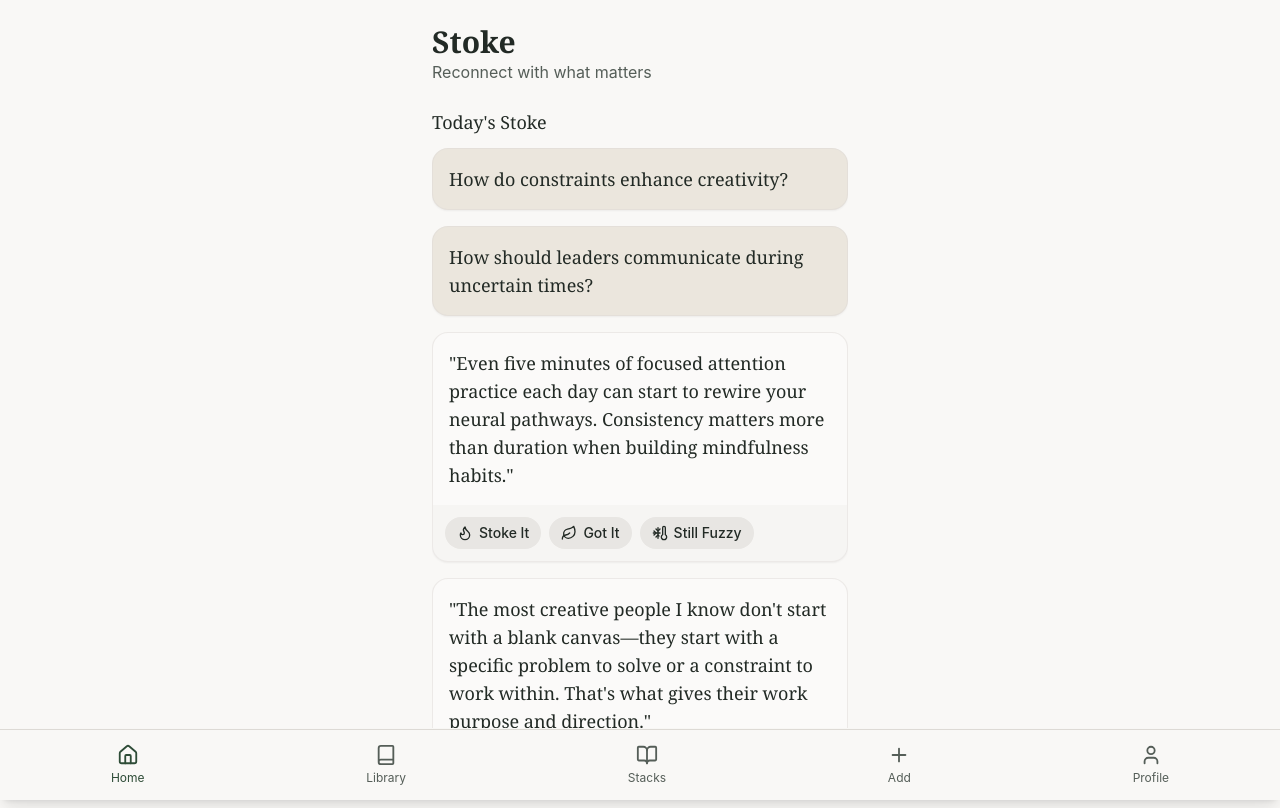
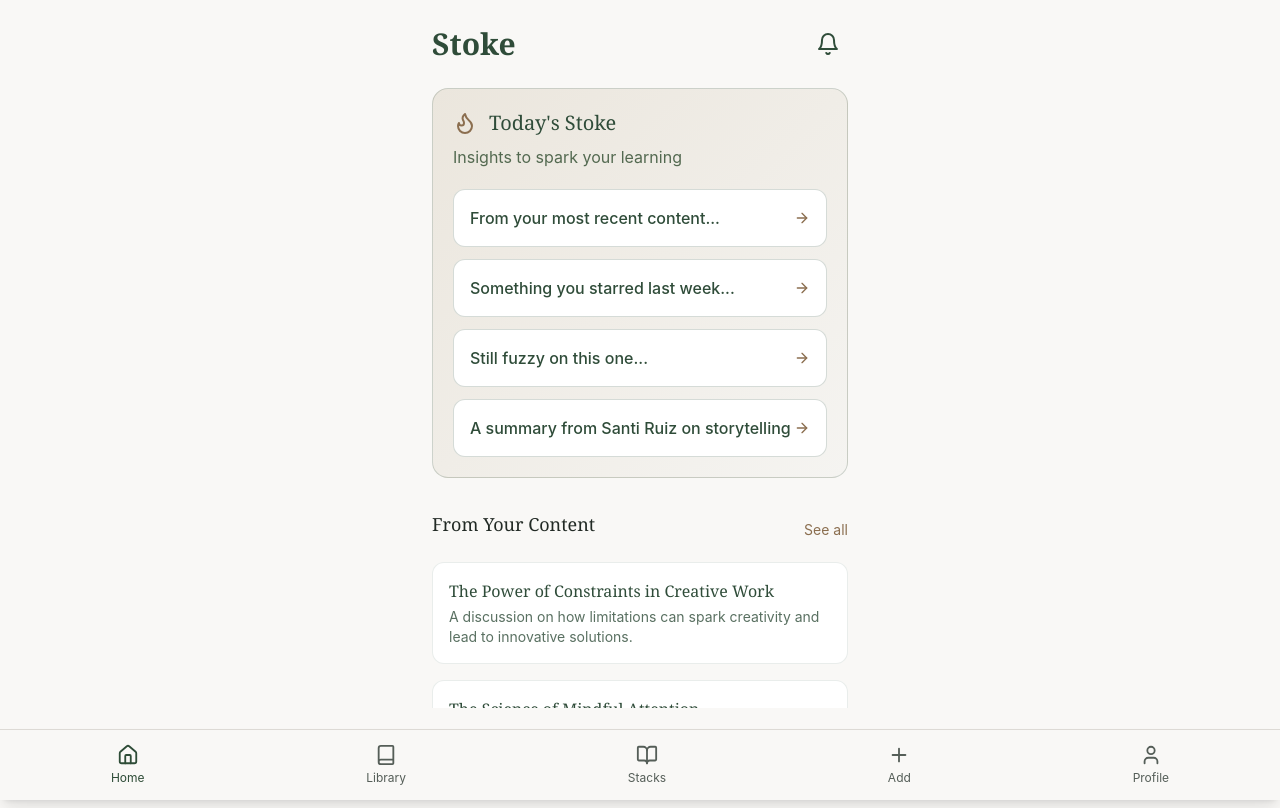
Before and after one commit to maxmandinach/stoke, a React (Vite) app: page / in a window 1280 px wide. Built offline with nearby package versions, Linux system fonts and the light colour scheme.

Commit message:
Refactor: Improve Today's Stoke section
- Implement curated entry tiles with interactive pill-style buttons.
- Add progress bar/fade-out after last card review.
- Adjust visual theme for earthy greens, rounded edges, and nature-inspired icons.

```diff
--- a/src/components/insights/daily-stoke.tsx
+++ b/src/components/insights/daily-stoke.tsx
@@ -4,43 +4,80 @@ import { getTodaysStoke, InsightCard } from '@/lib/data';
 import { CardStack, CardStackHeading, CardStackContainer } from '@/components/ui/card-stack';
 import InsightCardComponent from '@/components/insights/insight-card';
 import { Button } from '@/components/ui/button';
-import { Check, MoreHorizontal } from 'lucide-react';
+import { Check, MoreHorizontal, Flame, ArrowRight } from 'lucide-react';
+import { Progress } from '@/components/ui/progress';
+import { Dialog, DialogContent, DialogHeader } from "@/components/ui/dialog";
 
 const DailyStoke: React.FC = () => {
-  const [insights, setInsights] = useState<InsightCard[]>(getTodaysStoke());
+  const [insights] = useState<InsightCard[]>(getTodaysStoke());
+  const [currentIndex, setCurrentIndex] = useState<number>(-1); // -1 means no card selected yet
   const [completed, setCompleted] = useState<boolean>(false);
   const [showExtra, setShowExtra] = useState<boolean>(false);
+  const [dialogOpen, setDialogOpen] = useState(false);
+  const [selectedInsight, setSelectedInsight] = useState<InsightCard | null>(null);
 
-  const handleRating = (id: string, rating: 'stoke' | 'got-it' | 'fuzzy') => {
-    setInsights(prev => prev.map(insight =>
-      insight.id === id ? { ...insight, rating } : insight
-    ));
+  const handleSelectInsight = (insight: InsightCard, index: number) => {
+    setSelectedInsight(insight);
+    setCurrentIndex(index);
+    setDialogOpen(true);
+  };
 
-    // Check if all insights have been rated
-    const allRated = insights.every(insight =>
-      insight.id === id ? true : insight.rating !== null
-    );
+  const handleDialogClose = () => {
+    setDialogOpen(false);
 
-    if (allRated) {
+    // Check if this was the last insight
+    if (currentIndex === insights.length - 1 && !completed) {
       setCompleted(true);
     }
   };
 
+  const handleRating = (rating: 'stoke' | 'got-it' | 'fuzzy') => {
+    if (selectedInsight) {
+      // Update the rating in our local state
+      const updatedInsight = { ...selectedInsight, rating };
+      setSelectedInsight(updatedInsight);
+    }
+  };
+
+  // Calculate progress percentage
+  const progressPercentage = currentIndex >= 0
+    ? Math.min(((currentIndex + 1) / insights.length) * 100, 100)
+    : 0;
+
+  // Define insight tiles based on the mockup
+  const insightTiles = [
+    {
+      text: "From your most recent content...",
+      insight: insights[0],
+      index: 0
+    },
+    {
+      text: "Something you starred last week...",
+      insight: insights[1],
+      index: 1
+    },
+    {
+      text: "Still fuzzy on this one...",
+      insight: insights[2],
+      index: 2
+    },
+    {
+      text: "A summary from Santi Ruiz on storytelling",
+      insight: insights[3],
+      index: 3
+    }
+  ];
+
   return (
-    <CardStack className="mb-8">
-      <CardStackHeading>Today's Stoke</CardStackHeading>
+    <div className="rounded-2xl border border-stoke-forest/20 bg-gradient-to-br from-stoke-sand to-stoke-fog p-5 mb-8">
+      <div className="flex items-center gap-3 mb-2">
+        <Flame className="text-stoke-bark h-6 w-6" />
+        <h2 className="text-xl font-serif font-medium text-stoke-forest">Today's Stoke</h2>
+      </div>
 
-      <CardStackContainer>
-        {insights.map((insight) => (
-          <InsightCardComponent
-            key={insight.id}
-            insight={insight}
-            onRate={(rating) => handleRating(insight.id, rating)}
-          />
-        ))}
-      </CardStackContainer>
+      <p className="text-stoke-moss mb-5">Insights to spark your learning</p>
 
-      {completed && !showExtra && (
+      {completed ? (
         <div className="flex flex-col items-center py-4 animate-fade-in">
           <div className="h-12 w-12 rounded-full bg-stoke-moss/20 flex items-center justify-center mb-3">
             <Check className="h-6 w-6 text-stoke-moss" />
@@ -48,37 +85,105 @@ const DailyStoke: React.FC = () => {
           <p className="text-lg font-serif text-center mb-4">
             Great reflection! You've completed today's stoke.
           </p>
+          {!showExtra && (
             <Button
               variant="outline"
               onClick={() => setShowExtra(true)}
-            className="flex items-center gap-2"
+              className="flex items-center gap-2 border-stoke-moss text-stoke-moss hover:bg-stoke-moss/10"
             >
               <MoreHorizontal size={16} /> Get Extra Stoke
             </Button>
+          )}
+        </div>
+      ) : (
+        <div className="flex flex-col gap-3">
+          {progressPercentage > 0 && (
+            <div className="mb-1">
+              <Progress value={progressPercentage} className="h-2 bg-stoke-sand" />
+            </div>
+          )}
+
+          {insightTiles.map((tile, idx) => (
+            <button
+              key={idx}
+              onClick={() => handleSelectInsight(tile.insight, tile.index)}
+              className="w-full text-left p-4 rounded-xl border border-stoke-forest/20 bg-white hover:bg-stoke-sand/50 transition-colors flex justify-between items-center"
+            >
+              <span className="font-medium text-stoke-forest">{tile.text}</span>
+              <ArrowRight className="h-4 w-4 text-stoke-bark" />
+            </button>
+          ))}
         </div>
       )}
 
       {showExtra && (
         <div className="mt-6 animate-slide-up">
-          <CardStackHeading>Extra Stoke</CardStackHeading>
-          <CardStackContainer>
-            {/* In a real app, these would be additional curated insights */}
-            <InsightCardComponent
-              insight={{
-                id: 'extra-1',
-                type: 'qa',
-                question: 'How does spacing out learning over time improve retention?',
-                answer: 'Spaced repetition leverages the psychological spacing effect, where information is better retained when reviewed at increasing intervals, allowing the brain to strengthen neural connections each time.',
-                quote: 'Studies show that spaced learning can improve long-term retention by 200% compared to cramming, as it forces the brain to retrieve information repeatedly from long-term memory.',
-                sourceId: 'source-2',
-                stackIds: ['stack-2'],
-              }}
-              onRate={() => {}}
-            />
-          </CardStackContainer>
+          <h3 className="text-lg font-serif mb-3">Extra Stoke</h3>
+          <button
+            onClick={() => handleSelectInsight(insights[0], 0)}
+            className="w-full text-left p-4 rounded-xl border border-stoke-forest/20 bg-white hover:bg-stoke-sand/50 transition-colors flex justify-between items-center"
+          >
+            <span className="font-medium text-stoke-forest">One more insight about creativity...</span>
+            <ArrowRight className="h-4 w-4 text-stoke-bark" />
+          </button>
         </div>
       )}
-    </CardStack>
+
+      <Dialog open={dialogOpen} onOpenChange={(open) => {
+        setDialogOpen(open);
+        if (!open) handleDialogClose();
+      }}>
+        <DialogContent className="max-w-lg">
+          {selectedInsight && (
+            <>
+              <DialogHeader>
+                <h2 className="text-xl font-serif font-medium">
+                  {selectedInsight.type === 'qa' ? selectedInsight.question : 'Insight'}
+                </h2>
+              </DialogHeader>
+
+              <div className="py-4">
+                {selectedInsight.type === 'qa' ? (
+                  <>
+                    <p className="text-foreground mb-3">{selectedInsight.answer}</p>
+                    {selectedInsight.quote && (
+                      <blockquote className="pl-3 border-l-2 border-stoke-moss text-muted-foreground italic">
+                        "{selectedInsight.quote}"
+                      </blockquote>
+                    )}
+                  </>
+                ) : (
+                  <blockquote className="text-lg font-serif">
+                    "{selectedInsight.content}"
+                  </blockquote>
+                )}
+              </div>
+
+              <div className="flex justify-center gap-2 pt-2">
+                <button
+                  className={`btn-stoke-rating ${selectedInsight.rating === 'stoke' ? 'bg-stoke-bark text-white' : 'bg-muted hover:bg-stoke-bark/20'}`}
+                  onClick={() => handleRating('stoke')}
+                >
+                  <Flame size={16} /> Stoke It
+                </button>
+                <button
+                  className={`btn-stoke-rating ${selectedInsight.rating === 'got-it' ? 'bg-stoke-moss text-white' : 'bg-muted hover:bg-stoke-moss/20'}`}
+                  onClick={() => handleRating('got-it')}
+                >
+                  <Check size={16} /> Got It
+                </button>
+                <button
+                  className={`btn-stoke-rating ${selectedInsight.rating === 'fuzzy' ? 'bg-stoke-clay text-white' : 'bg-muted hover:bg-stoke-clay/20'}`}
+                  onClick={() => handleRating('fuzzy')}
+                >
+                  <MoreHorizontal size={16} /> Still Fuzzy
+                </button>
+              </div>
+            </>
+          )}
+        </DialogContent>
+      </Dialog>
+    </div>
   );
 };
 
--- a/src/components/insights/insight-card.tsx
+++ b/src/components/insights/insight-card.tsx
@@ -30,24 +30,38 @@ const InsightCard: React.FC<InsightCardProps> = ({ insight, onRate }) => {
     }
   };
 
+  // Determine card background based on type
+  const getCardBackground = () => {
+    if (!revealed) return 'bg-stoke-sand hover:bg-stoke-sand/80';
+
+    switch (insight.type) {
+      case 'qa':
+        return 'bg-gradient-to-br from-white to-stoke-sand/50';
+      case 'full-insight':
+        return 'bg-gradient-to-br from-white to-stoke-fog';
+      case 'supplementary':
+        return 'bg-gradient-to-br from-white to-stoke-moss/10';
+      default:
+        return 'bg-white';
+    }
+  };
+
   return (
     <>
       <Card
-        className={`stoke-card cursor-pointer hover:shadow-lg transition-shadow ${
-          !revealed ? 'bg-stoke-sand hover:bg-card' : ''
-        }`}
+        className={`stoke-card cursor-pointer hover:shadow-lg transition-shadow rounded-xl ${getCardBackground()}`}
         onClick={handleReveal}
       >
         <CardContent className="p-4">
           {insight.type === 'qa' ? (
             <div>
-              <h3 className="font-serif text-lg font-medium">{insight.question}</h3>
+              <h3 className="font-serif text-lg font-medium text-stoke-forest">{insight.question}</h3>
 
               {revealed && (
                 <div className="mt-3 animate-fade-in">
-                  <p className="text-foreground">{insight.answer}</p>
+                  <p className="text-stoke-forest">{insight.answer}</p>
                   {insight.quote && (
-                    <blockquote className="pl-3 mt-3 border-l-2 border-stoke-moss text-muted-foreground italic">
+                    <blockquote className="pl-3 mt-3 border-l-2 border-stoke-moss text-stoke-forest/80 italic">
                       "{insight.quote}"
                     </blockquote>
                   )}
@@ -55,7 +69,7 @@ const InsightCard: React.FC<InsightCardProps> = ({ insight, onRate }) => {
               )}
             </div>
           ) : insight.type === 'full-insight' ? (
-            <blockquote className="font-serif text-lg">
+            <blockquote className="font-serif text-lg text-stoke-forest">
               "{insight.content}"
             </blockquote>
           ) : (
@@ -64,31 +78,31 @@ const InsightCard: React.FC<InsightCardProps> = ({ insight, onRate }) => {
               <div className="inline-block px-2 py-0.5 text-xs bg-stoke-moss/20 text-stoke-forest rounded-full mb-2">
                 Supplementary
               </div>
-              <h3 className="font-serif text-lg font-medium">{insight.question}</h3>
+              <h3 className="font-serif text-lg font-medium text-stoke-forest">{insight.question}</h3>
               {revealed && (
-                <p className="mt-2">{insight.answer}</p>
+                <p className="mt-2 text-stoke-forest">{insight.answer}</p>
               )}
             </div>
           )}
         </CardContent>
 
         {revealed && (
-          <CardFooter className="p-3 bg-muted/30 flex justify-between items-center">
+          <CardFooter className="p-3 bg-gradient-to-r from-stoke-sand/30 to-stoke-fog/30 flex justify-between items-center rounded-b-xl">
             <div className="flex space-x-2">
               <button
-                className={`btn-stoke-rating ${rating === 'stoke' ? 'bg-stoke-bark text-white' : 'bg-muted hover:bg-stoke-bark/20'}`}
+                className={`btn-stoke-rating ${rating === 'stoke' ? 'bg-stoke-bark text-white' : 'bg-white hover:bg-stoke-bark/20'}`}
                 onClick={(e) => { e.stopPropagation(); handleRate('stoke'); }}
               >
                 <Flame size={16} /> Stoke It
               </button>
               <button
-                className={`btn-stoke-rating ${rating === 'got-it' ? 'bg-stoke-moss text-white' : 'bg-muted hover:bg-stoke-moss/20'}`}
+                className={`btn-stoke-rating ${rating === 'got-it' ? 'bg-stoke-moss text-white' : 'bg-white hover:bg-stoke-moss/20'}`}
                 onClick={(e) => { e.stopPropagation(); handleRate('got-it'); }}
               >
                 <Leaf size={16} /> Got It
               </button>
               <button
-                className={`btn-stoke-rating ${rating === 'fuzzy' ? 'bg-stoke-clay text-white' : 'bg-muted hover:bg-stoke-clay/20'}`}
+                className={`btn-stoke-rating ${rating === 'fuzzy' ? 'bg-stoke-clay text-white' : 'bg-white hover:bg-stoke-clay/20'}`}
                 onClick={(e) => { e.stopPropagation(); handleRate('fuzzy'); }}
               >
                 <ThermometerSnowflake size={16} /> Still Fuzzy
@@ -101,7 +115,7 @@ const InsightCard: React.FC<InsightCardProps> = ({ insight, onRate }) => {
       <Dialog open={dialogOpen} onOpenChange={setDialogOpen}>
         <DialogContent className="max-w-lg">
           <DialogHeader>
-            <h2 className="text-xl font-serif font-medium">
+            <h2 className="text-xl font-serif font-medium text-stoke-forest">
               {insight.type === 'qa' ? insight.question : 'Insight'}
             </h2>
           </DialogHeader>
@@ -109,15 +123,15 @@ const InsightCard: React.FC<InsightCardProps> = ({ insight, onRate }) => {
           <div className="py-4">
             {insight.type === 'qa' ? (
               <>
-                <p className="text-foreground mb-3">{insight.answer}</p>
+                <p className="text-stoke-forest mb-3">{insight.answer}</p>
                 {insight.quote && (
-                  <blockquote className="pl-3 border-l-2 border-stoke-moss text-muted-foreground italic">
+                  <blockquote className="pl-3 border-l-2 border-stoke-moss text-stoke-forest/80 italic">
                     "{insight.quote}"
                   </blockquote>
                 )}
               </>
             ) : (
-              <blockquote className="text-lg font-serif">
+              <blockquote className="text-lg font-serif text-stoke-forest">
                 "{insight.content}"
               </blockquote>
             )}
@@ -125,19 +139,19 @@ const InsightCard: React.FC<InsightCardProps> = ({ insight, onRate }) => {
 
           <div className="flex justify-center gap-2 pt-2">
             <button
-              className={`btn-stoke-rating ${rating === 'stoke' ? 'bg-stoke-bark text-white' : 'bg-muted hover:bg-stoke-bark/20'}`}
+              className={`btn-stoke-rating ${rating === 'stoke' ? 'bg-stoke-bark text-white' : 'bg-white hover:bg-stoke-bark/20'}`}
               onClick={() => handleRate('stoke')}
             >
               <Flame size={16} /> Stoke It
             </button>
             <button
-              className={`btn-stoke-rating ${rating === 'got-it' ? 'bg-stoke-moss text-white' : 'bg-muted hover:bg-stoke-moss/20'}`}
+              className={`btn-stoke-rating ${rating === 'got-it' ? 'bg-stoke-moss text-white' : 'bg-white hover:bg-stoke-moss/20'}`}
               onClick={() => handleRate('got-it')}
             >
               <Leaf size={16} /> Got It
             </button>
             <button
-              className={`btn-stoke-rating ${rating === 'fuzzy' ? 'bg-stoke-clay text-white' : 'bg-muted hover:bg-stoke-clay/20'}`}
+              className={`btn-stoke-rating ${rating === 'fuzzy' ? 'bg-stoke-clay text-white' : 'bg-white hover:bg-stoke-clay/20'}`}
               onClick={() => handleRate('fuzzy')}
             >
               <ThermometerSnowflake size={16} /> Still Fuzzy
--- a/src/index.css
+++ b/src/index.css
@@ -105,6 +105,15 @@
   }
 
   .btn-stoke-rating {
-    @apply px-3 py-1.5 rounded-full text-sm font-medium transition-all flex items-center gap-1.5;
+    @apply px-3 py-1.5 rounded-full text-sm font-medium transition-all flex items-center gap-1.5 border border-transparent;
+  }
+
+  /* New stoke-specific styles */
+  .stoke-section {
+    @apply rounded-xl border border-stoke-forest/20 p-4 bg-white;
+  }
+
+  .stoke-pill {
+    @apply rounded-full px-4 py-2 bg-white border border-stoke-forest/20 text-stoke-forest hover:bg-stoke-sand/30 transition-colors flex items-center gap-2;
   }
 }
--- a/src/pages/Index.tsx
+++ b/src/pages/Index.tsx
@@ -5,15 +5,18 @@ import { CardStack, CardStackHeading, CardStackContainer } from '@/components/ui
 import InsightCard from '@/components/insights/insight-card';
 import { insights, sources } from '@/lib/data';
 import { ScrollArea } from '@/components/ui/scroll-area';
+import { Bell } from 'lucide-react';
 
 const Index: React.FC = () => {
   const fuzzyInsights = insights.filter(insight => insight.rating === 'fuzzy');
 
   return (
     <div className="container max-w-md mx-auto px-4 pb-20 pt-6">
-      <header className="mb-6">
-        <h1 className="text-3xl font-serif font-bold">Stoke</h1>
-        <p className="text-muted-foreground">Reconnect with what matters</p>
+      <header className="flex justify-between items-center mb-6">
+        <h1 className="text-3xl font-serif font-bold text-stoke-forest">Stoke</h1>
+        <button className="p-2 rounded-full hover:bg-stoke-sand/50">
+          <Bell className="text-stoke-forest h-6 w-6" />
+        </button>
       </header>
 
       <ScrollArea className="h-[calc(100vh-180px)]">
@@ -21,7 +24,10 @@ const Index: React.FC = () => {
 
         {fuzzyInsights.length > 0 && (
           <CardStack className="mb-8">
-            <CardStackHeading>Continue Learning</CardStackHeading>
+            <div className="flex justify-between items-center mb-3">
+              <CardStackHeading>Continue Learning</CardStackHeading>
+              <a href="#" className="text-sm text-stoke-bark hover:text-stoke-bark/80">See all</a>
+            </div>
             <CardStackContainer>
               {fuzzyInsights.map(insight => (
                 <InsightCard key={insight.id} insight={insight} />
@@ -31,33 +37,37 @@ const Index: React.FC = () => {
         )}
 
         <CardStack className="mb-8">
-          <CardStackHeading>From Your Content</CardStackHeading>
+          <div className="flex justify-between items-center mb-3">
+            <CardStackHeading>From Your Content</CardStackHeading>
+            <a href="#" className="text-sm text-stoke-bark hover:text-stoke-bark/80">See all</a>
+          </div>
           {sources.map(source => (
-            <div key={source.id} className="mb-4">
-              <h3 className="text-md font-medium mb-2">{source.title}</h3>
-              <div className="bg-stoke-sand rounded-xl p-3 text-sm">
-                <p className="line-clamp-2">{source.summary}</p>
-              </div>
+            <div key={source.id} className="mb-4 p-4 rounded-xl border border-stoke-forest/10 bg-white hover:bg-stoke-sand/30 transition-colors cursor-pointer">
+              <h3 className="text-md font-medium text-stoke-forest mb-1">{source.title}</h3>
+              <p className="text-sm text-stoke-forest/80 line-clamp-2">{source.summary}</p>
             </div>
           ))}
         </CardStack>
 
         <CardStack className="mb-8">
-          <CardStackHeading>Explore by Topic</CardStackHeading>
+          <div className="flex justify-between items-center mb-3">
+            <CardStackHeading>Explore by Topic</CardStackHeading>
+            <a href="#" className="text-sm text-stoke-bark hover:text-stoke-bark/80">See all</a>
+          </div>
           <div className="grid grid-cols-2 gap-3">
-            <div className="rounded-xl bg-stoke-forest text-white p-4">
+            <div className="rounded-xl bg-gradient-to-br from-stoke-forest to-stoke-forest/90 text-white p-4 cursor-pointer hover:shadow-md transition-shadow">
               <h3 className="font-serif text-lg">Creativity</h3>
               <p className="text-sm opacity-80">12 insights</p>
             </div>
-            <div className="rounded-xl bg-stoke-bark text-white p-4">
+            <div className="rounded-xl bg-gradient-to-br from-stoke-bark to-stoke-bark/90 text-white p-4 cursor-pointer hover:shadow-md transition-shadow">
               <h3 className="font-serif text-lg">Mindfulness</h3>
               <p className="text-sm opacity-80">8 insights</p>
             </div>
-            <div className="rounded-xl bg-stoke-moss text-white p-4">
+            <div className="rounded-xl bg-gradient-to-br from-stoke-moss to-stoke-moss/90 text-white p-4 cursor-pointer hover:shadow-md transition-shadow">
               <h3 className="font-serif text-lg">Leadership</h3>
               <p className="text-sm opacity-80">5 insights</p>
             </div>
-            <div className="rounded-xl bg-stoke-clay text-white p-4">
+            <div className="rounded-xl bg-gradient-to-br from-stoke-clay to-stoke-clay/90 text-white p-4 cursor-pointer hover:shadow-md transition-shadow">
               <h3 className="font-serif text-lg">Productivity</h3>
               <p className="text-sm opacity-80">3 insights</p>
             </div>
```
Lines whose indentation alone changed are shown as unchanged.
